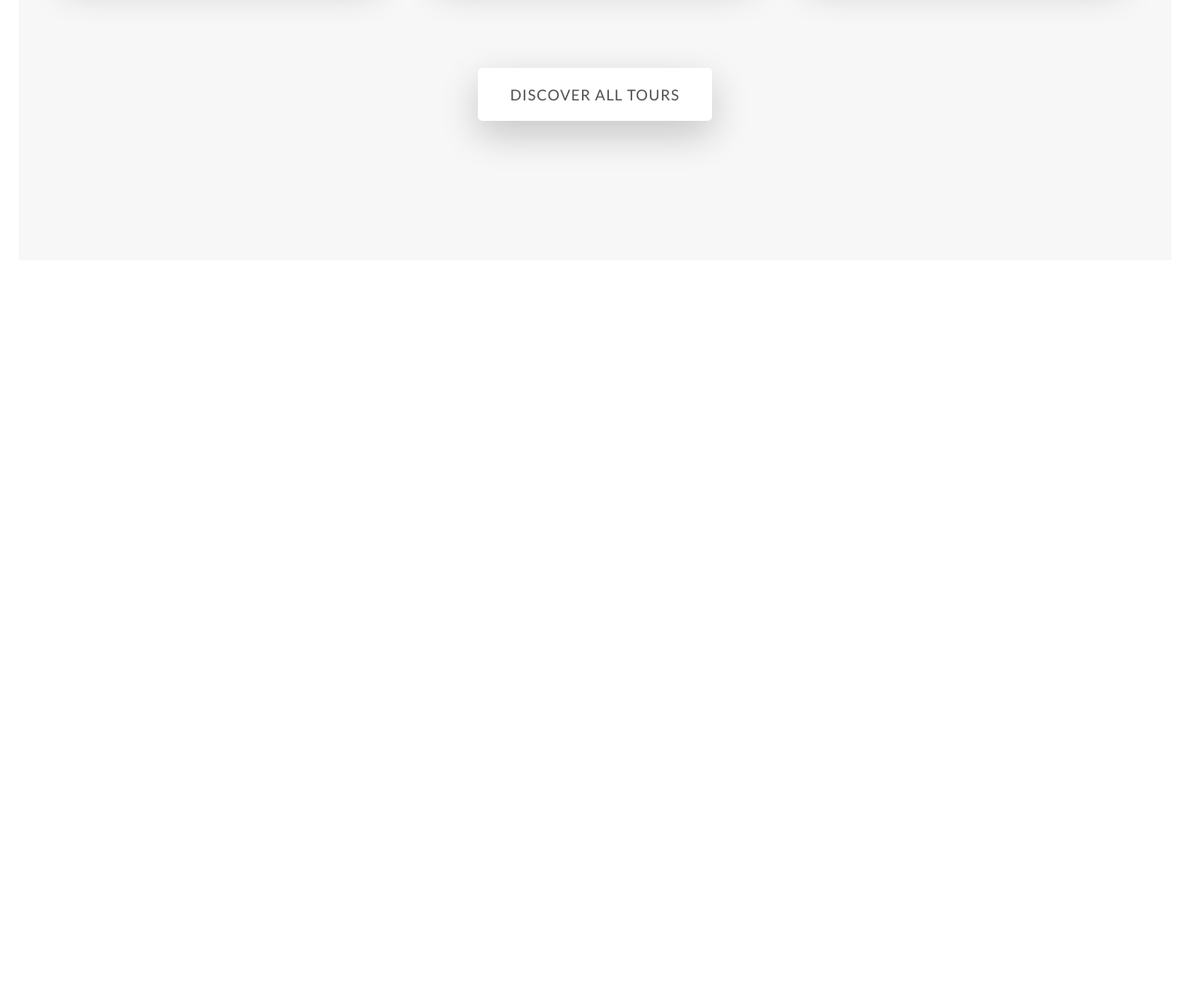
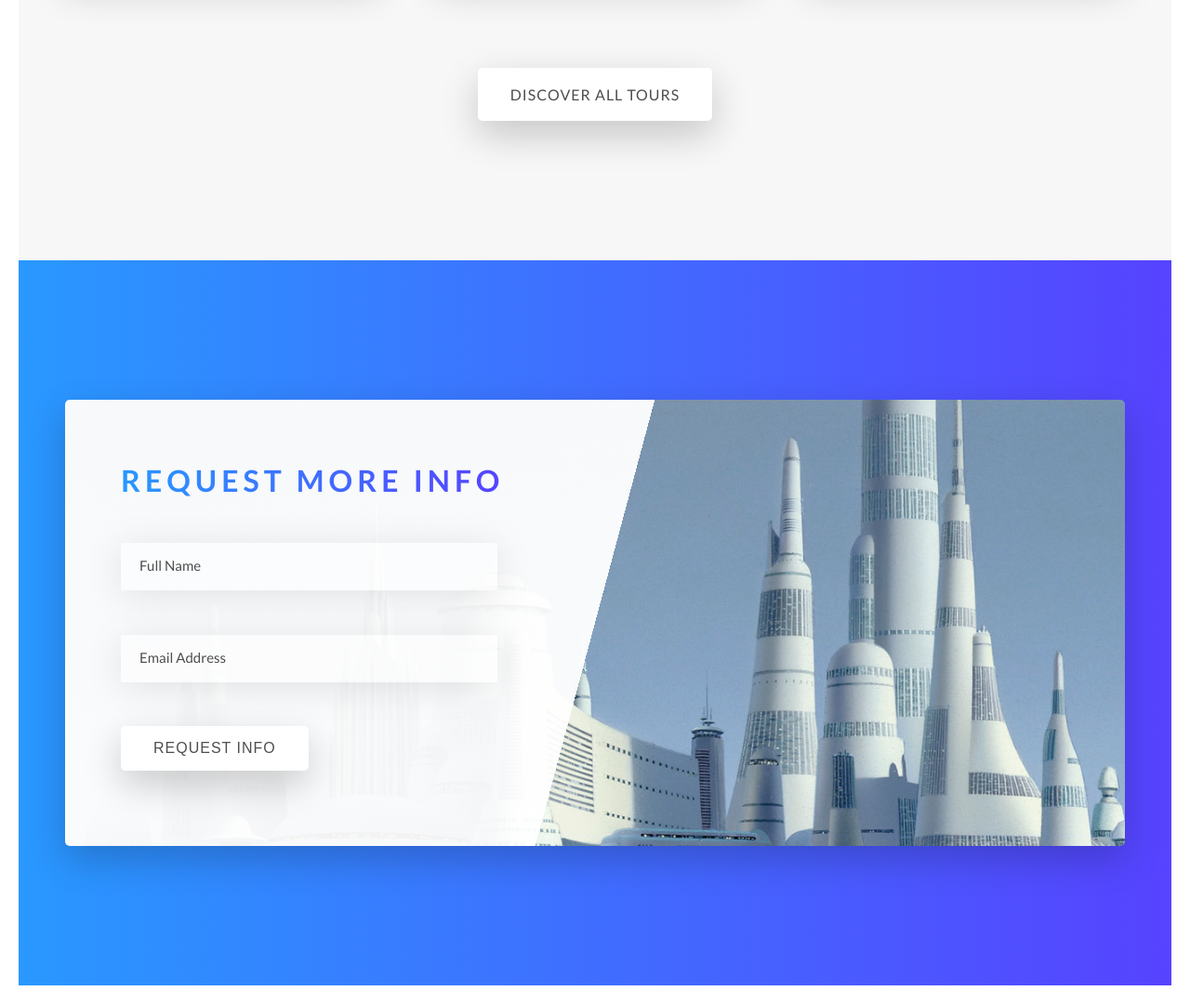
Before and after one commit to dschevalier/Empire, a website: page index.html in a window 1280 px wide. Shown: the part 3071-4151 px from the top of the page at 93% size. Before the commit the page ends 3371 px from the top, so only its background shows below. Drawn offline with Linux system fonts and the light colour scheme.

Commit message:
movement
* added request info section

```diff
--- a/index.html
+++ b/index.html
@@ -208,12 +208,43 @@
             <div class="u-center-text u-margin-top-huge">
                 <a href="#" class="btn btn-white">Discover all tours</a>
             </div>
-
-
         </section>
 
 
+        <!-- REQUEST INFO SECTION -->
+        <section class="section-request">
+            <div class="row">
+                <div class="request">
+                    <div class="request-form">
+                        <form action="#" class="form">
+                            <div class="u-margin-bottom-medium">
+                                <h2 class="heading-secondary">
+                                    Request More Info
+                                </h2>
+                            </div>
+                            <div class="form-group">
+                                <input type="text" class="form-input" placeholder="Full Name" id="name" required>
+                                <label for="name" class="form-label">Full Name</label>
+                            </div>
+
+                            <div class="form-group">
+                                <input type="email" class="form-input" placeholder="Email Address" id="email" required>
+                                <label for="email" class="form-label">Email Address</label>
+                            </div>
+
+
+                            <div class="form-group">
+                                <button class="btn btn-white">Request Info</button>
+
+                            </div>
+                        </form>
+                    </div>
+                </div>
+            </div>
+        </section>
     </main>
+
+
 
 </body>
 
--- a/sass/components/_button.scss
+++ b/sass/components/_button.scss
@@ -1,4 +1,5 @@
 .btn {
+    &,
     &:link,
     &:visited {
         text-transform: uppercase;
@@ -10,6 +11,10 @@
         position: relative;
         top: 0px;
         letter-spacing: 1px;
+        font-size: $default-font-size;
+        border: none;
+        cursor: pointer;
+
     }
 
     &:hover {
--- /dev/null
+++ b/sass/components/_form.scss
@@ -0,0 +1,46 @@
+.form {
+    &-group:not(:last-child) {
+        margin-bottom: 2rem;
+    }
+    &-input {
+        font-size: 1.5rem;
+        font-family: inherit;
+        padding: 1.5rem 2rem;
+        border-radius: 2px;
+        background-color: rgba($color-white, .5);
+        box-shadow: 0 .5rem 4rem rgba($color-black, .1);
+        border: none;
+        border-bottom: 3px solid transparent;
+        width: 90%;
+        display: block;
+
+        &:focus {
+            outline: none;
+            box-shadow: 0 1rem 2rem rgba($color-black, .1);
+            border-bottom: 3px solid $color-tertiary-light;
+        }
+        &:focus:invalid {
+            border-bottom: .3rem solid $primary-color-light;
+        }
+
+        &::-webkit-input-placeholder {
+            color: $color-grey-1;
+        }
+    }
+
+
+    &-label {
+        font-size: 1.2rem;
+        font-weight: 700;
+        margin-left: 2rem;
+        margin-top: .7rem;
+        display: block;
+        transition: all .3s;
+    }
+
+    &-input:placeholder-shown+&-label {
+        opacity: 0;
+        visibility: hidden;
+        transform: translateY(-4rem);
+    }
+}
--- a/sass/pages/_home.scss
+++ b/sass/pages/_home.scss
@@ -20,3 +20,22 @@
         padding: 25rem 0 15rem 0;
         margin-top: -10rem;
     }
+
+    .section-request {
+        padding: 15rem 0;
+        background-image: linear-gradient(to right, $primary-color-light, $primary-color-dark);
+    }
+
+    .request {
+        background-image: linear-gradient(105deg, rgba($color-white, .95) 0%, rgba($color-white, .95) 50%, transparent 50%),
+        url(../images/request.jpg);
+        background-size: 100%;
+        border-radius: 5px;
+        box-shadow: 0 1.5rem 4rem rgba($color-black, .2);
+        height: 48rem;
+
+        &-form {
+            width: 50%;
+            padding: 6rem;
+        }
+    }
--- a/sass/styles.scss
+++ b/sass/styles.scss
@@ -11,6 +11,7 @@
 @import "components/cards";
 @import "components/collage";
 @import "components/feature-box";
+@import "components/form";
 //
 @import "layout/grid";
 @import "layout/header";
```
Also changed, not shown: css/styles.css, images/request.jpg (added).
